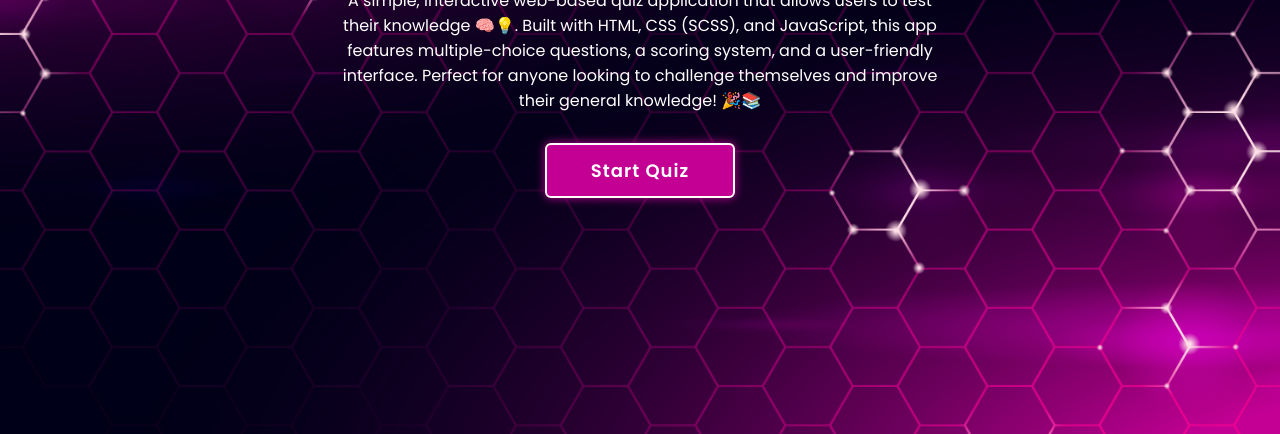
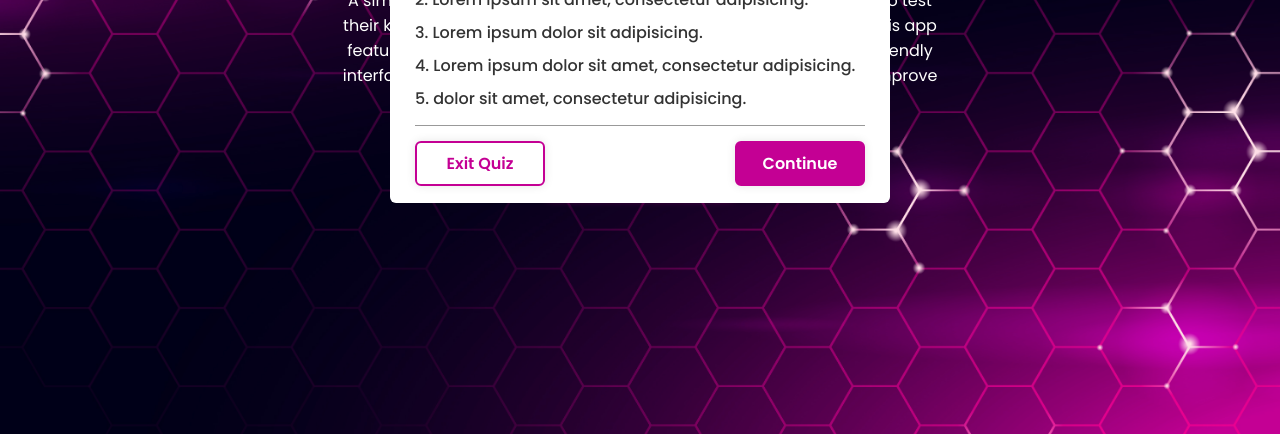
Before and after one commit to itsFAROUK/Quiz-App, a website: page index.html in a window 1280 px wide. Shown: the part 366-800 px from the top of the page. Drawn offline with Linux system fonts and the light colour scheme; files that its build step writes are made by us from their sources.

Commit message:
Made quiz guid pop-up

```diff
--- a/index.html
+++ b/index.html
@@ -59,5 +59,19 @@
         </section>
     </main>
 
+    <div class="popup-info">
+        <h2>Quiz Guide</h2>
+        <span class="info">1. Lorem ipsum dolor sit amet adipisicing.</span>
+        <span class="info">2. Lorem ipsum sit amet, consectetur adipisicing.</span>
+        <span class="info">3. Lorem ipsum dolor sit adipisicing.</span>
+        <span class="info">4. Lorem ipsum dolor sit amet, consectetur adipisicing.</span>
+        <span class="info">5. dolor sit amet, consectetur adipisicing.</span>
+
+        <div class="btn-group">
+            <button class="info-btn">Exit Quiz</button>
+            <a href="#" class="info-btn continue-btn">Continue</a>
+        </div>
+    </div>
+
 </body>
 </html>
--- a/scss/style.scss
+++ b/scss/style.scss
@@ -100,3 +100,72 @@ body {
     background-color: #09001d ;
     box-shadow: none;
 }
+
+.popup-info {
+    position: absolute;
+    top: 50%;
+    left: 50%;
+    transform: translate(-50%, -50%);
+    width: 500px;
+    background: white;
+    border-radius: 6px;
+    padding: 10px 25px;
+    // opacity: 0;
+    // pointer-events: none;
+}
+
+.popup-info h2 {
+    font-size: 50px;
+    color: #c40094;
+}
+
+.popup-info .info {
+    display: inline-block;
+    font-size: 16px;
+    color: #333;
+    font-weight: 500;
+    margin: 4px 0;
+}
+
+.popup-info .btn-group {
+    display: flex;
+    justify-content: space-between;
+    align-items: center;
+    border-top: 1px solid #999;
+    margin-top: 10px;
+    padding: 15px 0 7px;
+}
+
+.popup-info .btn-group .info-btn {
+    display: inline-flex;
+    justify-content: center;
+    align-items: center;
+    width: 130px;
+    height: 45px;
+    background-color: #c40094;
+    border: 2px solid #c40094;
+    outline: none;
+    border-radius: 6px;
+    text-decoration: none;
+    font-size: 16px;
+    color: white;
+    font-weight: 600;
+    box-shadow: 0 0 10px rgba(0, 0, 0, .1);
+    cursor: pointer;
+    transition: .5s;
+}
+
+.popup-info .btn-group .info-btn:nth-child(1) {
+    background-color: transparent;
+    color: #c40094;
+}
+
+.popup-info .btn-group .info-btn:nth-child(1):hover {
+    background-color: #c40094;
+    color: white;
+}
+
+.popup-info .btn-group .info-btn:nth-child(2):hover {
+    background-color: #950170;
+    border-color: #950170;
+}
```
Also changed, not shown: assets/css/style.css, 1 other file.
